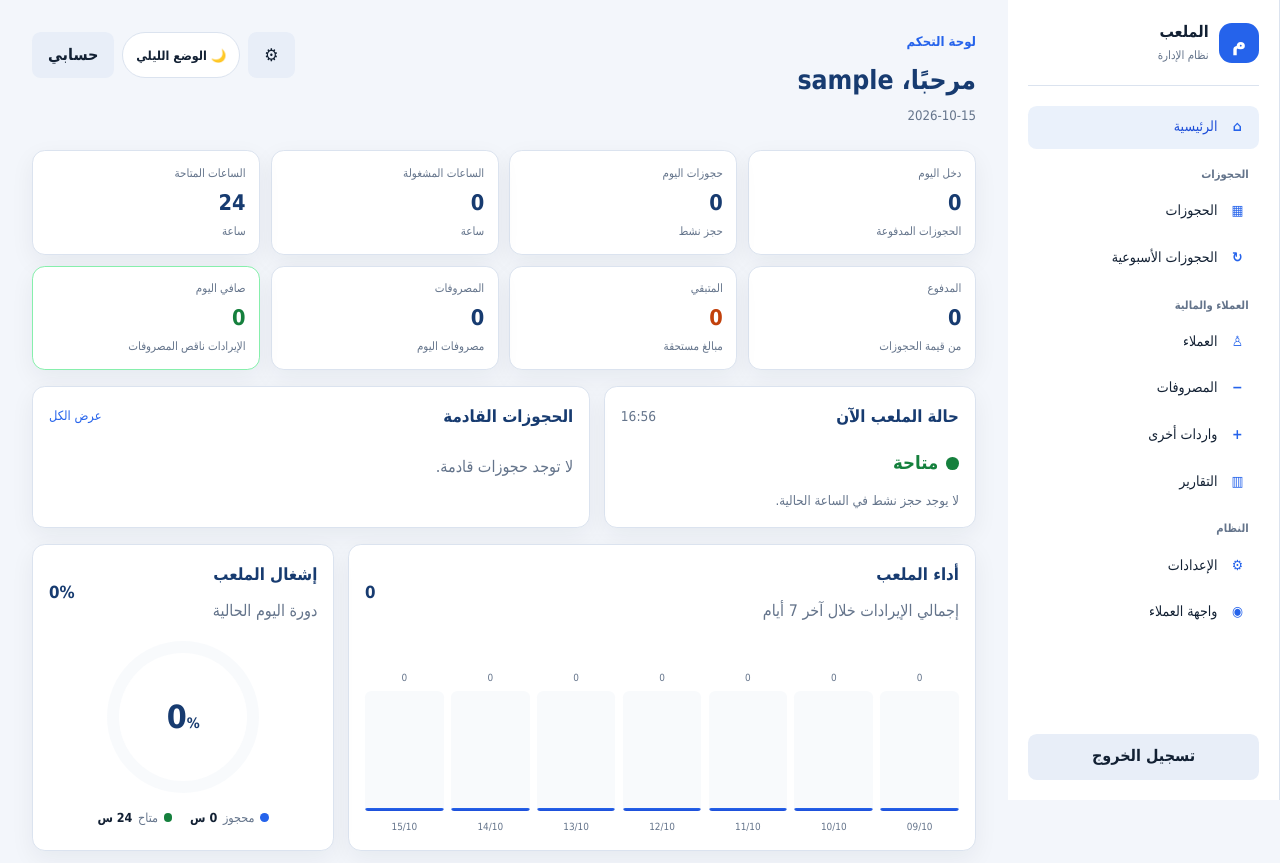
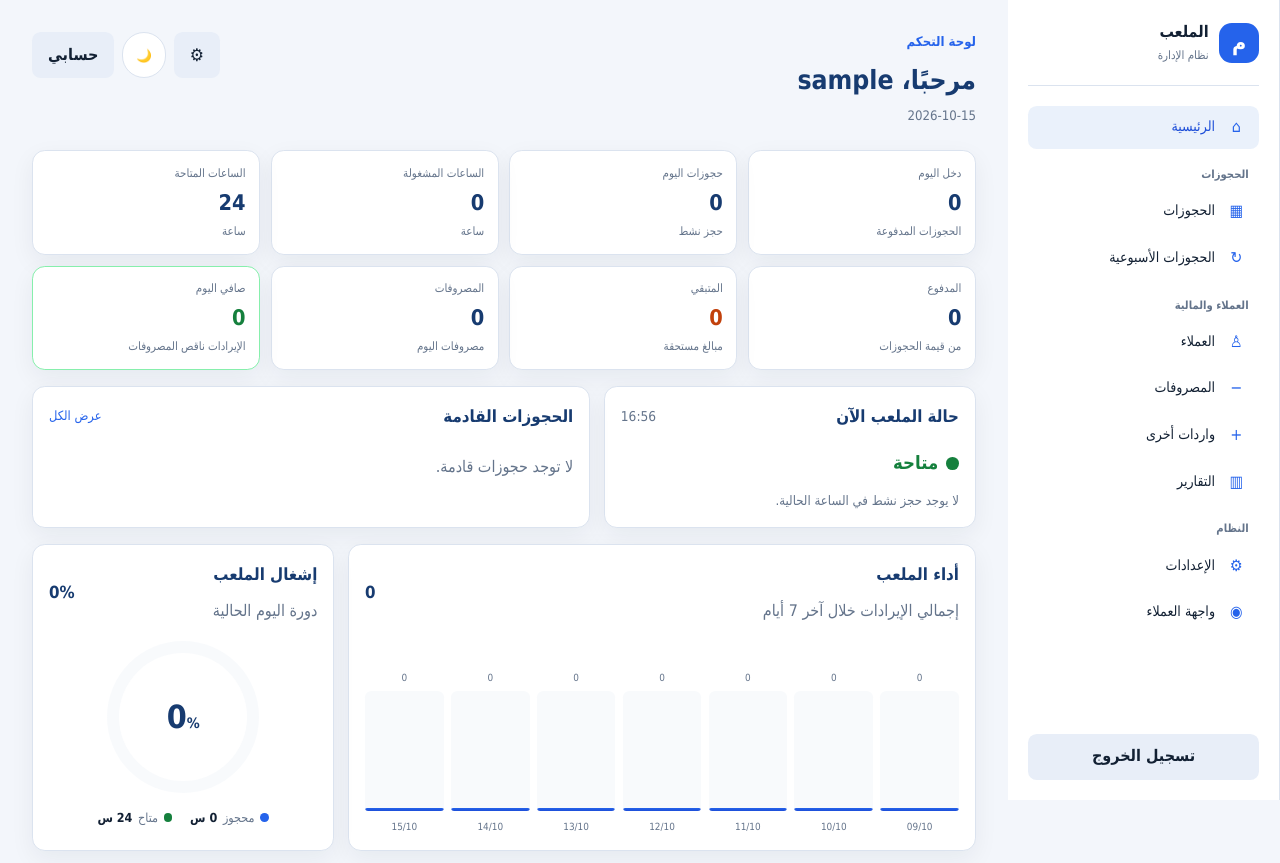
Before and after one commit to yvfdg55/stadium-management-system, a Flask app: page /admin in a window 1280 px wide. Shown: the top 863 px of the page. Run offline with Flask 3, Linux system fonts and the light colour scheme; the visitor is signed in with stand-in values (Sample User, id 1); data comes from the database, SQL or seed files in the repository; data that the repository does not hold is empty.

Commit message:
Refine automatic backgrounds and responsive icon balance

```diff
--- a/app.py
+++ b/app.py
@@ -25,7 +25,6 @@ DEFAULT_SETTINGS = {
     "booking_duration": "1",
     "primary_color": "#2563eb",
     "secondary_color": "#1d4ed8",
-    "background_color": "#f3f6fb",
 }
 
 app = Flask(__name__)
@@ -877,7 +876,6 @@ def settings_page():
         "booking_duration": request.form.get("booking_duration", "").strip(),
         "primary_color": request.form.get("primary_color", "").strip(),
         "secondary_color": request.form.get("secondary_color", "").strip(),
-        "background_color": request.form.get("background_color", "").strip(),
     }
     try:
         hourly_rate = int(values["hourly_rate"])
@@ -892,7 +890,7 @@ def settings_page():
         if not values["venue_name"]:
             raise ValueError("اسم الملعب مطلوب.")
         if any(not re.fullmatch(r"#[0-9a-fA-F]{6}", values[key])
-               for key in ("primary_color", "secondary_color", "background_color")):
+               for key in ("primary_color", "secondary_color")):
             raise ValueError("اختر ألوانًا صالحة من منتقي الألوان.")
         if hourly_rate < 0:
             raise ValueError("سعر الساعة لا يمكن أن يكون سالبًا.")
@@ -934,7 +932,6 @@ def theme_css():
         ":root {\n"
         f"  --blue: {safe_theme_color(settings, 'primary_color')};\n"
         f"  --blue-dark: {safe_theme_color(settings, 'secondary_color')};\n"
-        f"  --bg: {safe_theme_color(settings, 'background_color')};\n"
         "}\n"
     )
     response = Response(css, mimetype="text/css")
--- a/static/css/style.css
+++ b/static/css/style.css
@@ -86,7 +86,7 @@ body {
 .sidebar-nav { display: grid; gap: .25rem; margin-top: 1.25rem; }
 .sidebar-label { margin: .85rem .65rem .15rem; color: var(--muted); font-size: .7rem; font-weight: 700; }
 .sidebar-link { display: flex; align-items: center; gap: .65rem; padding: .65rem .75rem; border-radius: var(--radius-sm); color: var(--navy); font-size: .88rem; text-decoration: none; }
-.sidebar-link span { width: 1.2rem; color: var(--blue); text-align: center; font-weight: 700; }
+.sidebar-link span.sidebar-icon { display: inline-grid; place-items: center; flex: 0 0 1.35rem; width: 1.35rem; height: 1.35rem; color: var(--blue); font-family: "Segoe UI Symbol", Tahoma, sans-serif; font-size: 1rem; line-height: 1; text-align: center; }
 .sidebar-link:hover, .sidebar-link.active { color: var(--blue-dark); background: var(--primary-soft); }
 .sidebar-logout { margin-top: auto; }
 .sidebar-logout button { margin-top: 1rem; }
@@ -570,3 +570,13 @@ button.danger:hover { background: #ffe4e6; }
   .booking-hours-header { flex-direction: column; align-items: stretch; gap: .65rem; }
   .booking-hours-header > .button-link { align-self: flex-start; }
 }
+@media (max-width: 560px) {
+  .dashboard-header { flex-direction: column; margin-bottom: 1rem; }
+  .dashboard-header-actions { width: 100%; flex-wrap: wrap; }
+  .dashboard-header-actions .button-link { flex: 1 1 auto; }
+  .header-icon-link, .header-theme-toggle, .mobile-menu-toggle { flex: 0 0 2.9rem; width: 2.9rem; padding-inline: 0; }
+  .header-theme-toggle { font-size: 1rem; }
+  .dashboard-stat strong { font-size: 1.15rem; }
+  .performance-chart { gap: .25rem; }
+  .performance-bar-value { font-size: .54rem; }
+}
--- a/static/js/theme.js
+++ b/static/js/theme.js
@@ -8,7 +8,9 @@
     const isDark = theme === 'dark';
     root.dataset.theme = isDark ? 'dark' : 'light';
     document.querySelectorAll('[data-theme-toggle]').forEach((button) => {
-      button.textContent = isDark ? '☀️ الوضع النهاري' : '🌙 الوضع الليلي';
+      button.textContent = button.classList.contains('header-theme-toggle')
+        ? (isDark ? '☀️' : '🌙')
+        : (isDark ? '☀️ الوضع النهاري' : '🌙 الوضع الليلي');
       button.setAttribute('aria-pressed', String(isDark));
       button.setAttribute('title', isDark ? 'تفعيل الوضع النهاري' : 'تفعيل الوضع الليلي');
     });
--- a/templates/admin_home.html
+++ b/templates/admin_home.html
@@ -13,18 +13,18 @@
     <aside class="dashboard-sidebar" aria-label="التنقل الرئيسي">
       <div class="sidebar-brand"><span class="brand-mark" aria-hidden="true">م</span><div><strong>{{ venue_name }}</strong><small>نظام الإدارة</small></div></div>
       <nav class="sidebar-nav">
-        <a class="sidebar-link active" href="{{ url_for('admin_home') }}"><span>⌂</span>الرئيسية</a>
+        <a class="sidebar-link active" href="{{ url_for('admin_home') }}"><span class="sidebar-icon" aria-hidden="true">⌂</span>الرئيسية</a>
         <p class="sidebar-label">الحجوزات</p>
-        <a class="sidebar-link" href="{{ url_for('booking_screen') }}"><span>▦</span>الحجوزات</a>
-        <a class="sidebar-link" href="{{ url_for('recurring_booking_new') }}"><span>↻</span>الحجوزات الأسبوعية</a>
+        <a class="sidebar-link" href="{{ url_for('booking_screen') }}"><span class="sidebar-icon" aria-hidden="true">▦</span>الحجوزات</a>
+        <a class="sidebar-link" href="{{ url_for('recurring_booking_new') }}"><span class="sidebar-icon" aria-hidden="true">↻</span>الحجوزات الأسبوعية</a>
         <p class="sidebar-label">العملاء والمالية</p>
-        <a class="sidebar-link" href="{{ url_for('clients_list') }}"><span>♙</span>العملاء</a>
-        <a class="sidebar-link" href="{{ url_for('expenses_list') }}"><span>−</span>المصروفات</a>
-        <a class="sidebar-link" href="{{ url_for('income_list') }}"><span>+</span>واردات أخرى</a>
-        <a class="sidebar-link" href="{{ url_for('admin_reports') }}"><span>▥</span>التقارير</a>
+        <a class="sidebar-link" href="{{ url_for('clients_list') }}"><span class="sidebar-icon" aria-hidden="true">♙</span>العملاء</a>
+        <a class="sidebar-link" href="{{ url_for('expenses_list') }}"><span class="sidebar-icon" aria-hidden="true">−</span>المصروفات</a>
+        <a class="sidebar-link" href="{{ url_for('income_list') }}"><span class="sidebar-icon" aria-hidden="true">+</span>واردات أخرى</a>
+        <a class="sidebar-link" href="{{ url_for('admin_reports') }}"><span class="sidebar-icon" aria-hidden="true">▥</span>التقارير</a>
         <p class="sidebar-label">النظام</p>
-        <a class="sidebar-link" href="{{ url_for('settings_page') }}"><span>⚙</span>الإعدادات</a>
-        <a class="sidebar-link" href="{{ url_for('public_schedule') }}" target="_blank" rel="noopener"><span>◉</span>واجهة العملاء</a>
+        <a class="sidebar-link" href="{{ url_for('settings_page') }}"><span class="sidebar-icon" aria-hidden="true">⚙</span>الإعدادات</a>
+        <a class="sidebar-link" href="{{ url_for('public_schedule') }}" target="_blank" rel="noopener"><span class="sidebar-icon" aria-hidden="true">◉</span>واجهة العملاء</a>
       </nav>
       <form class="sidebar-logout" method="post" action="{{ url_for('logout') }}"><button class="secondary" type="submit">تسجيل الخروج</button></form>
     </aside>
--- a/templates/settings.html
+++ b/templates/settings.html
@@ -59,7 +59,7 @@
         </div>
         <div class="notes-field settings-color-heading">
           <h2>ألوان الواجهة</h2>
-          <p class="field-help">اختر اللون الأساسي والثانوي وخلفية صفحات التطبيق.</p>
+          <p class="field-help">يتم ضبط الخلفية تلقائيًا لتبقى متناسقة مع الوضع النهاري والليلي.</p>
         </div>
         <div class="booking-field color-setting">
           <label for="primary_color">اللون الأساسي (الأزرار والعناصر البارزة)</label>
@@ -69,10 +69,6 @@
           <label for="secondary_color">اللون الثانوي (تفاعل الأزرار)</label>
           <input id="secondary_color" name="secondary_color" type="color" value="{{ settings['secondary_color'] }}" required>
         </div>
-        <div class="booking-field color-setting">
-          <label for="background_color">لون خلفية التطبيق</label>
-          <input id="background_color" name="background_color" type="color" value="{{ settings['background_color'] }}" required>
-        </div>
       </div>
       <p class="settings-help">إذا كان وقت النهاية مساويًا للبداية، يكون التشغيل 24 ساعة. وإذا كان وقت النهاية أسبق من البداية، تنتهي دورة التشغيل في اليوم التالي. مثال: 10:00 إلى 10:00 تعني من العاشرة صباحًا حتى العاشرة صباح اليوم التالي.</p>
       <button type="submit">حفظ الإعدادات</button>
```
